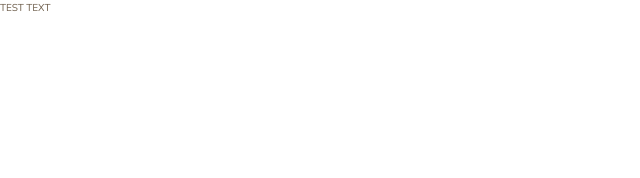
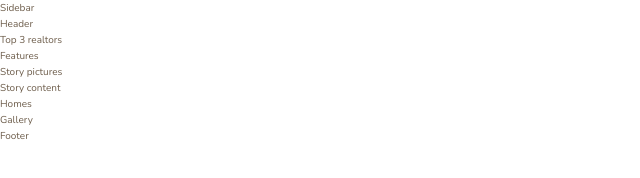
Before and after one commit to egarnaga/nexter, a website: page index.html in a window 1280 px wide. Shown: the whole page, without its empty margins (0-640 px from the left). Drawn offline with nearby package versions, Linux system fonts and the light colour scheme.

Commit message:
Добавляет структуру разметки

```diff
--- a/index.html
+++ b/index.html
@@ -12,6 +12,40 @@
     <title>nexter &mdash; your home, your freedom</title>
   </head>
   <body class="container">
-    TEST TEXT
+    <div class="sidebar">
+      Sidebar
+    </div>
+
+    <header class="header">
+      Header
+    </header>
+
+    <div class="realtors">
+      Top 3 realtors
+    </div>
+
+    <section class="features">
+      Features
+    </section>
+
+    <div class="story__pictures">
+      Story pictures
+    </div>
+
+    <div class="story__content">
+      Story content
+    </div>
+
+    <section class="homes">
+      Homes
+    </section>
+
+    <section class="gallery">
+      Gallery
+    </section>
+
+    <footer class="footer">
+      Footer
+    </footer>
   </body>
 </html>
```
